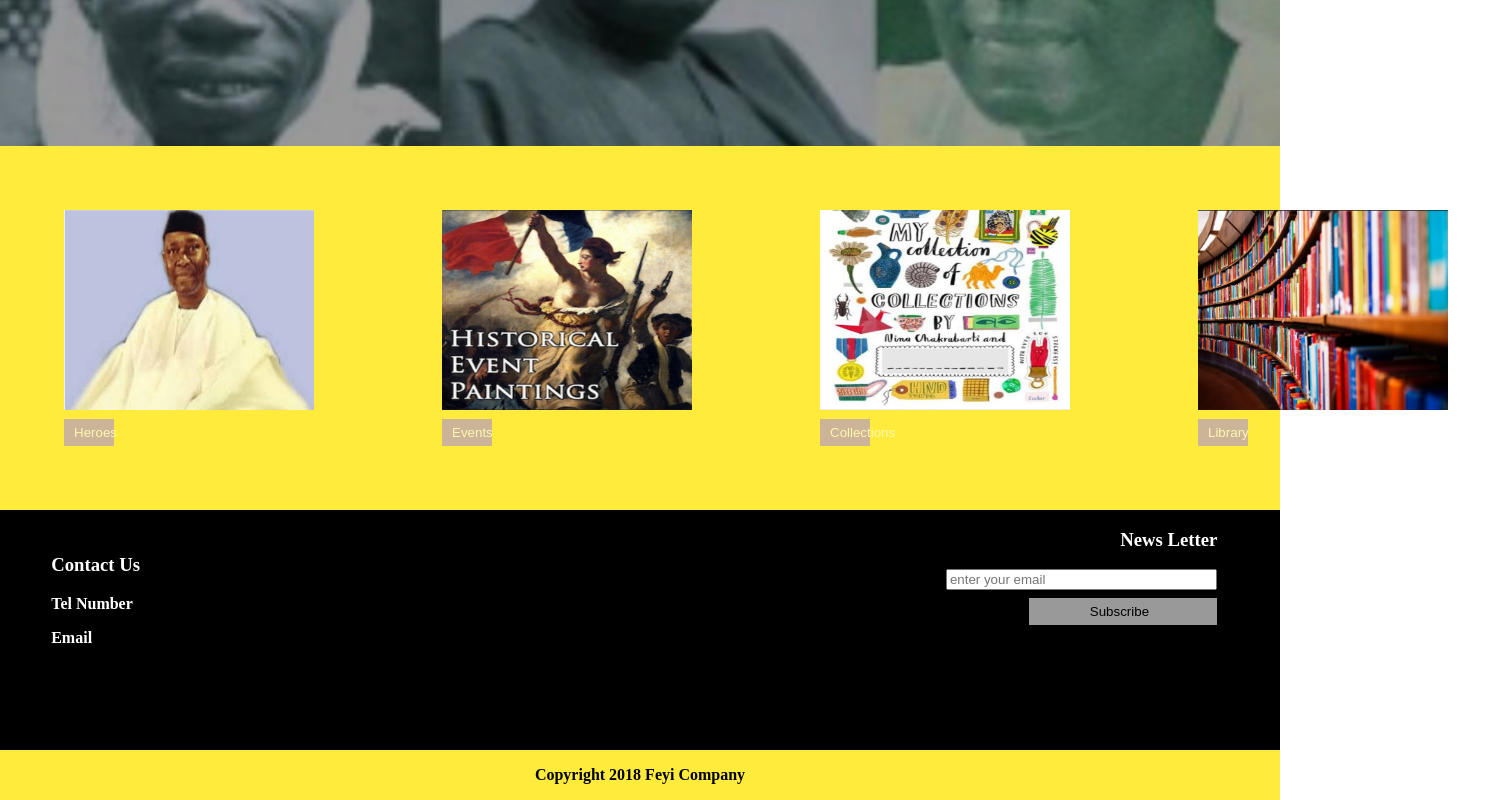
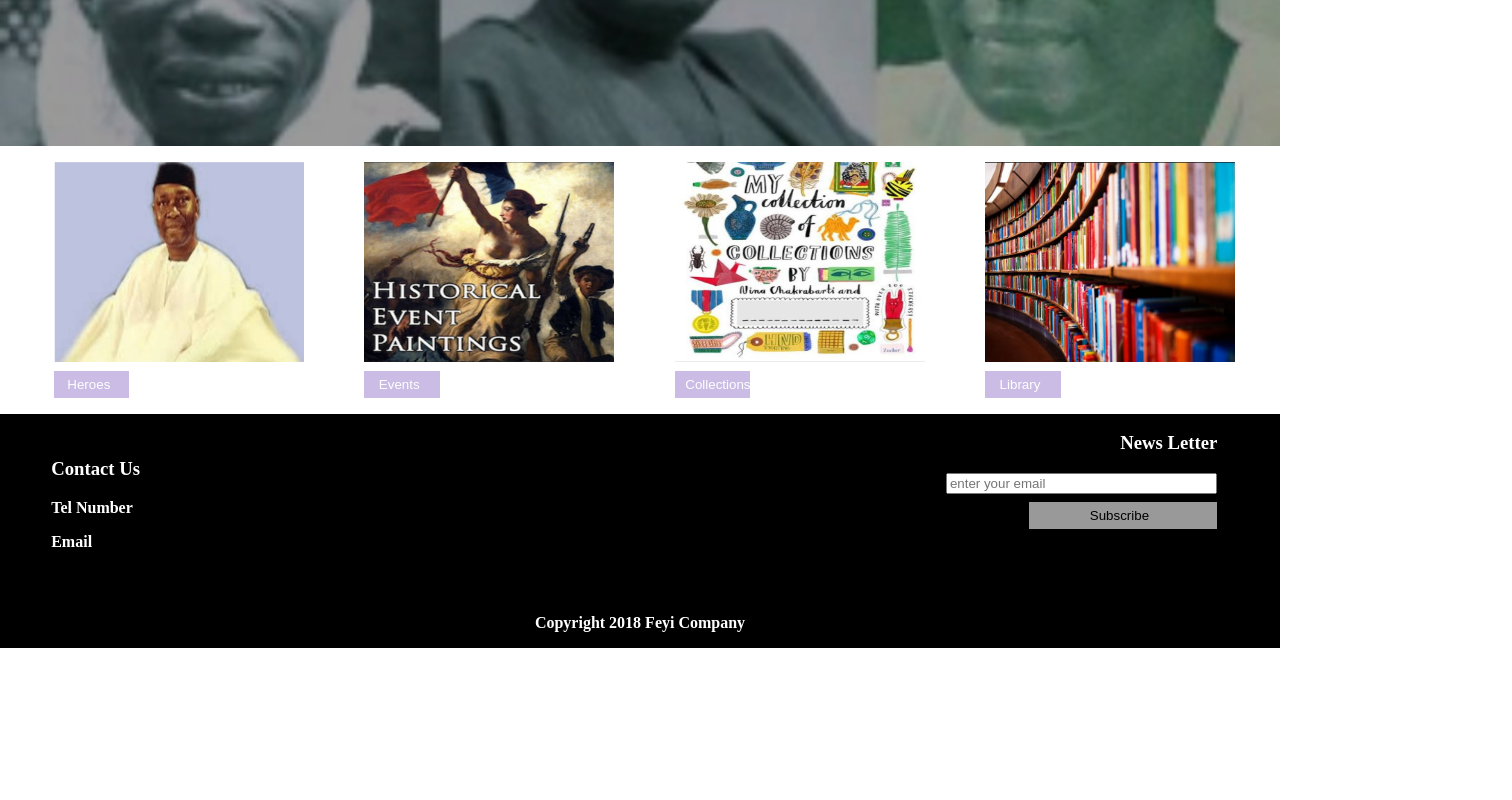
Before and after one commit to pheyee/pheyee.github.io, a plain HTML site: page home.html in a window 1280 px wide. Shown: the part 386-1186 px from the top of the page, 1512 px wide, since content can reach past the window. After the commit the page ends 1034 px from the top, so only its background shows below. Drawn offline with Linux system fonts and the light colour scheme.

Commit message:
Add files via upload

```diff
--- a/project.css
+++ b/project.css
@@ -78,13 +78,6 @@ body-sizing: border-box;
   font-family: sans-serif;
 }
 .row{
-  display: flex;
-  background-color: #FFEB3B;
-}
-.column{
-  flex: 50%
-}
-.row2{
  display:grid;
  width: inherit;
  border-image width: initial;
@@ -117,16 +110,16 @@ a{
   text-decoration-line: none;
   color: white;
 }
-button {
+button{
   margin-top: 2%;
   background-color: #a991d4;
   border: 5px solid transparent;
   opacity: 0.6;
   padding-left: 2%;
   padding-right: 4%;
-  width: 20%;
+  width: 27%;
 }
-.col {
+.col{
 	position: absolute;
 	margin: 2%;
 	color: white;
@@ -135,21 +128,21 @@ footer {
 	background-color: black;
 	color: white;
 	font-size: 1em;
-	height: 30vh;
+	height: 23vh;
 	padding-left: 2%;
 }
 .text2 {
 	color:white;
 }
 p.copyright{
-	color: black;
+	color:white;
     font-size: 1em;
 	text-align: center;
-	background-color:  #FFEB3B;
+	background-color: black;
 	background-size: 20%;
 }
 .footerContainer {
-	background-color:#FFEB3B;
+	background-color:black;
 	position: absolute;
 	width: 100%;
 }
```
